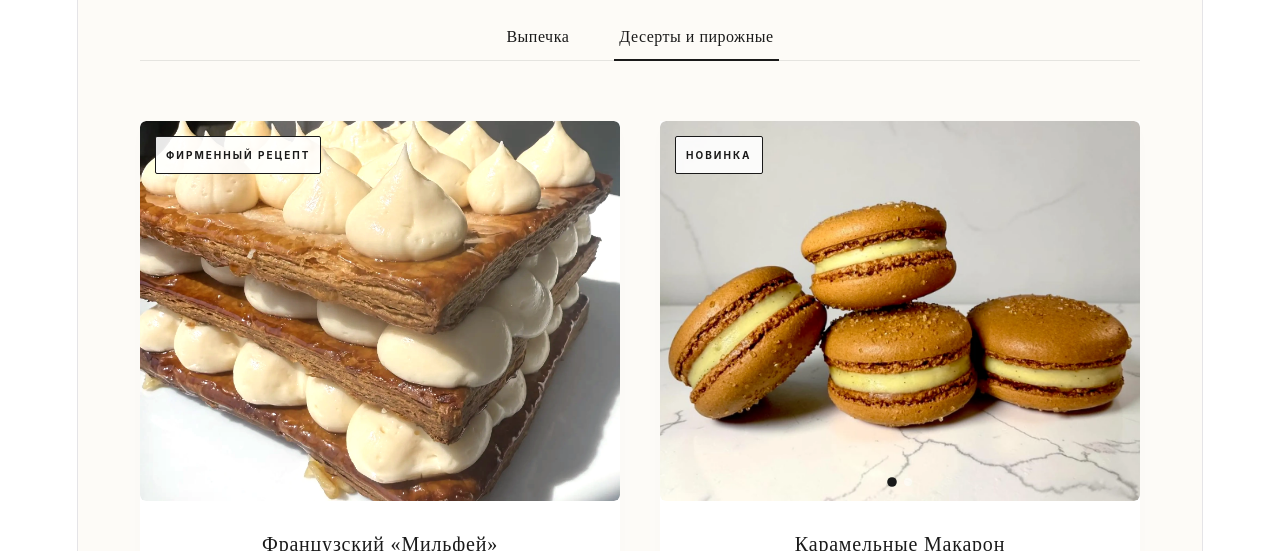
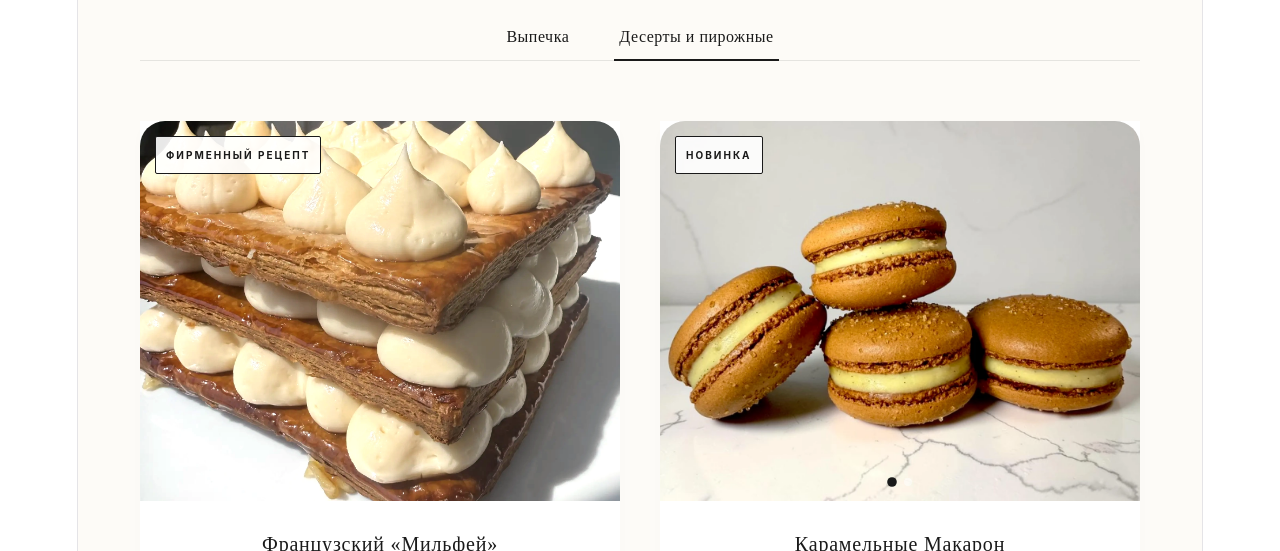
Before and after one commit to nastyadin1234-hub/menu-portfolio, a Vue app: page / in a window 1280 px wide. Shown: the part 640-1191 px from the top of the page. Built offline with nearby package versions, Linux system fonts and the light colour scheme.

Commit message:
Update New.vue

```diff
--- a/src/components/New.vue
+++ b/src/components/New.vue
@@ -833,18 +833,18 @@ const maxUrl = ref('https://max.ru/u/f9LHodD0cOL4iVq41cK4V4jnAVusNP_iDcj2fr8XLme
   overflow: hidden !important;
   position: relative !important;
   background-color: transparent !important;
-  /* Добавляем скругление для контейнера */
-  border-radius: 6px !important;
+  /* Скругляем только верхние углы контейнера: 16px слева, 16px справа, 0 снизу */
+  border-radius: 16px 16px 0 0 !important;
 }
 
-/* Сама картинка внутри слайдера */
+/* Сама картинка внутри */
 .product-card .card-img {
   width: 100% !important;
   height: 100% !important;
   object-fit: cover !important;
   display: block !important;
-  /* Добавляем такое же скругление для картинки, чтобы углы не вылезали */
-  border-radius: 6px !important;
+  /* Дублируем скругление для самой картинки, чтобы код её не обрезал криво */
+  border-radius: 25px 25px 0 0 !important;
 }
 
 
```
